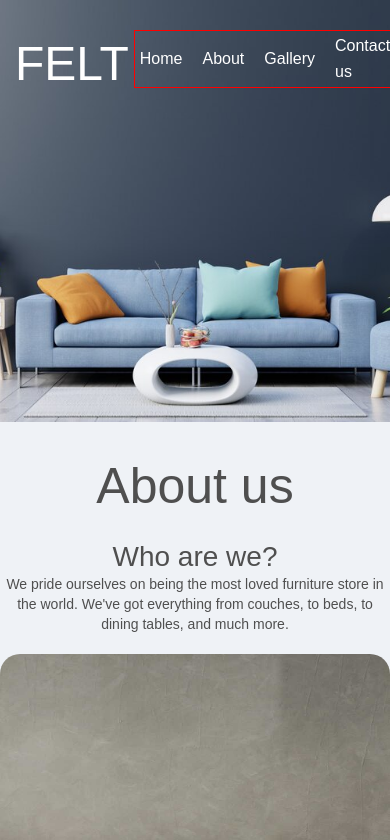
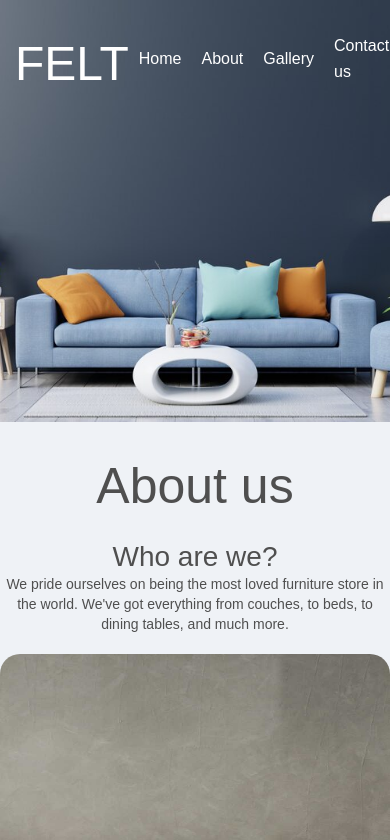
Before and after one commit to Dimma24/Wentors, a plain HTML site: page index.html in a window 390 px wide. Shown: the top 840 px of the page. Drawn offline with Linux system fonts and the light colour scheme; a web font is replaced by a local one.

Commit message:
removed border

```diff
--- a/style.css
+++ b/style.css
@@ -387,10 +387,6 @@ hr {
       max-width: 5vw;
       padding: 10px;
    }
-   .nav-bar {
-      border: 1px solid red;
-      /* max-width: 2vw; */
-   }
    .nav-bar li {
       padding: 2px 5px;
       gap: 20px;
```
